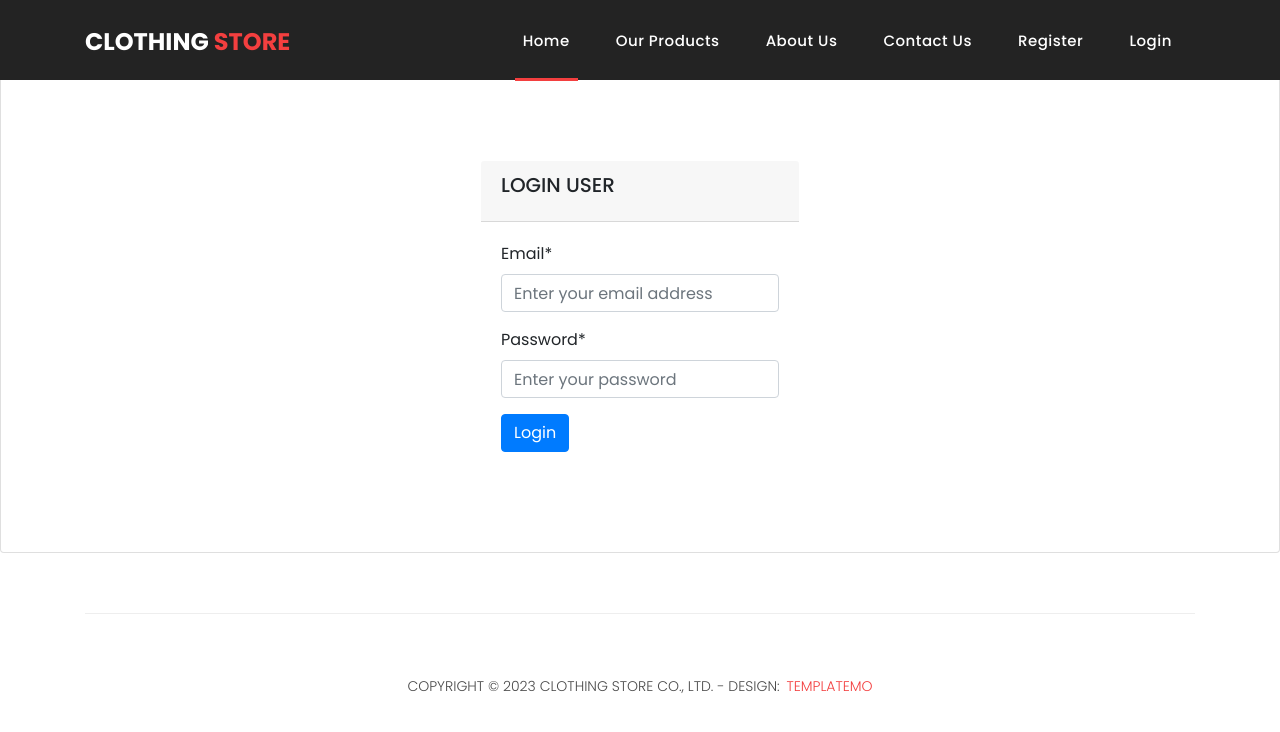
After one commit to kayprogrammer/clothing-store, a Django app: page /accounts/login/ in a window 1280 px wide. The commit adds this page. Shown: the top 732 px of the page. Run offline with Django 4.2, Linux system fonts and the light colour scheme; parts of the project's set-up code (start-up, migrations or seed data) failed here and were passed over; some libraries are stand-ins or nearby versions.

Commit message:
pages: register & login

```diff
--- /dev/null
+++ b/apps/accounts/forms.py
@@ -0,0 +1,49 @@
+from django import forms
+from django.contrib.auth.forms import UserCreationForm
+
+from apps.accounts.models import User
+
+
+class RegisterForm(UserCreationForm):
+    first_name = forms.CharField(
+        max_length=50,
+        widget=forms.TextInput(attrs={"placeholder": "Enter your first name"}),
+    )
+    last_name = forms.CharField(
+        max_length=50,
+        widget=forms.TextInput(attrs={"placeholder": "Enter your last name"}),
+    )
+    email = forms.EmailField(
+        widget=forms.EmailInput(attrs={"placeholder": "Enter your email address"}),
+    )
+    password1 = forms.CharField(
+        label="Password",
+        widget=forms.PasswordInput(attrs={"placeholder": "Enter your password"}),
+    )
+    password2 = forms.CharField(
+        label="Confirm Password",
+        widget=forms.PasswordInput(attrs={"placeholder": "Enter your password again"}),
+    )
+    terms_agreement = forms.BooleanField(
+        label="I agree to the terms and conditions",
+    )
+
+    class Meta:
+        model = User
+        fields = [
+            "first_name",
+            "last_name",
+            "email",
+            "password1",
+            "password2",
+            "terms_agreement",
+        ]
+
+
+class LoginForm(forms.Form):
+    email = forms.EmailField(
+        widget=forms.EmailInput(attrs={"placeholder": "Enter your email address"}),
+    )
+    password = forms.CharField(
+        widget=forms.PasswordInput(attrs={"placeholder": "Enter your password"}),
+    )
--- /dev/null
+++ b/apps/accounts/templates/accounts/login.html
@@ -0,0 +1,18 @@
+{% extends 'common/index.html' %}
+{% load static %}
+{% load crispy_forms_tags %}
+{% block content %}
+
+<div class="card custom-card" style="padding: 10em 30em 5em 30em;">
+    <div class="card-header">
+        <h5 class="card-title">LOGIN USER</h5>
+    </div>
+    <div class="card-body">
+        <form>
+            {{ form|crispy }}
+            <button type="submit" class="btn btn-primary">Login</button>
+        </form>
+    </div>
+</div>
+
+{% endblock %}
--- /dev/null
+++ b/apps/accounts/urls.py
@@ -0,0 +1,7 @@
+from django.urls import path
+from . import views
+
+urlpatterns = [
+    path("register/", views.RegisterView.as_view(), name="register"),
+    path("login/", views.LoginView.as_view(), name="login"),
+]
--- a/apps/accounts/views.py
+++ b/apps/accounts/views.py
@@ -1,3 +1,24 @@
-from django.shortcuts import render
+from django.shortcuts import redirect, render
+from django.views import View
 
-# Create your views here.
+from .forms import LoginForm, RegisterForm
+
+
+class RegisterView(View):
+    def get(self, request):
+        form = RegisterForm()
+        context = {"form": form}
+        return render(request, "accounts/register.html", context)
+
+    def post(self, request):
+        return redirect("")
+
+
+class LoginView(View):
+    def get(self, request):
+        form = LoginForm()
+        context = {"form": form}
+        return render(request, "accounts/login.html", context)
+
+    def post(self, request):
+        return redirect("")
--- a/apps/common/templates/common/index.html
+++ b/apps/common/templates/common/index.html
@@ -45,14 +45,14 @@ https://templatemo.com/tm-546-sixteen-clothing
     <header class="">
       <nav class="navbar navbar-expand-lg">
         <div class="container">
-          <a class="navbar-brand" href="index.html"><h2>Clothing <em>Store</em></h2></a>
+          <a class="navbar-brand" href="/"><h2>Clothing <em>Store</em></h2></a>
           <button class="navbar-toggler" type="button" data-toggle="collapse" data-target="#navbarResponsive" aria-controls="navbarResponsive" aria-expanded="false" aria-label="Toggle navigation">
             <span class="navbar-toggler-icon"></span>
           </button>
           <div class="collapse navbar-collapse" id="navbarResponsive">
             <ul class="navbar-nav ml-auto">
               <li class="nav-item active">
-                <a class="nav-link" href="index.html">Home
+                <a class="nav-link" href="/">Home
                   <span class="sr-only">(current)</span>
                 </a>
               </li>
@@ -64,6 +64,12 @@ https://templatemo.com/tm-546-sixteen-clothing
               </li>
               <li class="nav-item">
                 <a class="nav-link" href="contact.html">Contact Us</a>
+              </li>
+              <li class="nav-item">
+                <a class="nav-link" href="{% url 'register' %}">Register</a>
+              </li>
+              <li class="nav-item">
+                <a class="nav-link" href="{% url 'login' %}">Login</a>
               </li>
             </ul>
           </div>
--- a/apps/shop/models.py
+++ b/apps/shop/models.py
@@ -46,6 +46,7 @@ class Product(BaseModel):
     class Meta:
         ordering = ["-created_at"]
 
+
 RATING_CHOICES = ((5, 5), (4, 4), (3, 3), (2, 2), (1, 1))
 
 
--- a/apps/shop/views.py
+++ b/apps/shop/views.py
@@ -1,8 +1,7 @@
 from django.shortcuts import render
 from django.views import View
-from apps.accounts.models import User
 
-from apps.shop.models import Category, Product, Review
+from apps.shop.models import Category, Product
 
 
 # Create your views here.
--- a/clothing_store/settings/base.py
+++ b/clothing_store/settings/base.py
@@ -36,6 +36,8 @@ THIRD_PARTY_APPS = [
     "debug_toolbar",
     "sweetify",
     "whitenoise",
+    "crispy_forms",
+    "crispy_bootstrap5",
 ]
 
 LOCAL_APPS = [
@@ -44,6 +46,9 @@ LOCAL_APPS = [
     "apps.profiles",
     "apps.shop",
 ]
+
+CRISPY_ALLOWED_TEMPLATE_PACKS = "bootstrap5"
+CRISPY_TEMPLATE_PACK = "bootstrap5"
 
 INSTALLED_APPS = DJANGO_APPS + THIRD_PARTY_APPS + LOCAL_APPS
 
--- a/clothing_store/urls.py
+++ b/clothing_store/urls.py
@@ -6,6 +6,7 @@ import debug_toolbar
 
 urlpatterns = [
     path("", include("apps.shop.urls")),
+    path("accounts/", include("apps.accounts.urls")),
     path("admin/", admin.site.urls),
     path("__debug__", include(debug_toolbar.urls)),
 ]
```
Also changed, not shown: apps/accounts/templates/accounts/register.html (added, +18 -0 lines).
